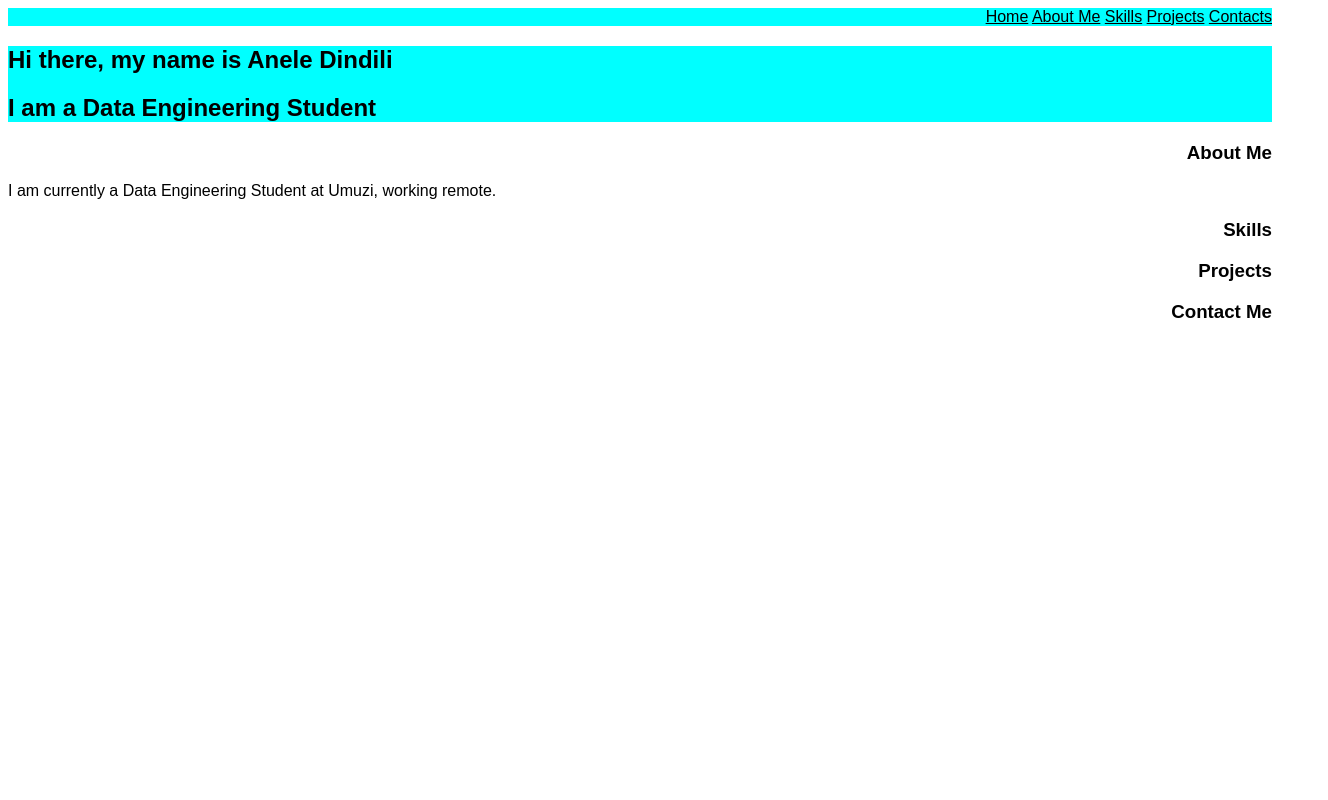
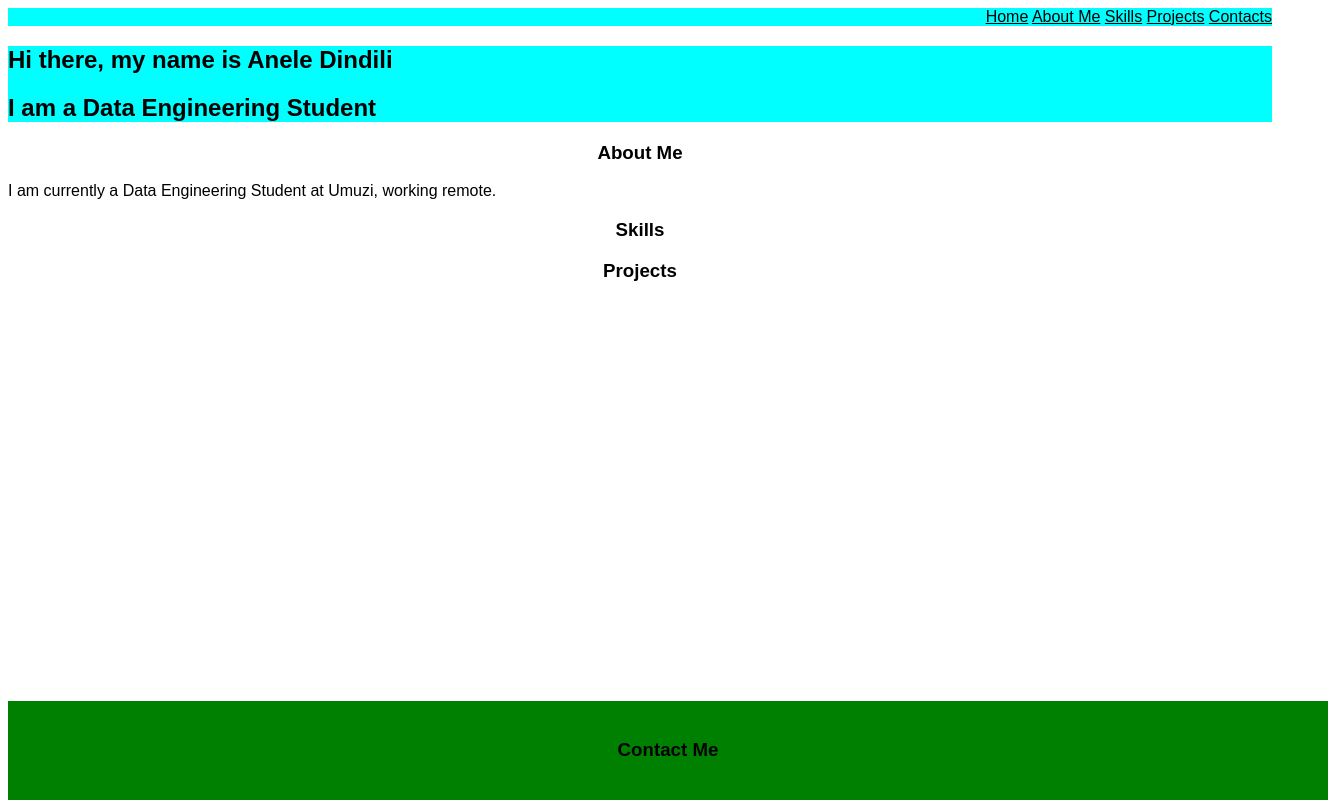
Before and after one commit to Anele-e/Simple-Website, a plain HTML site: page index.html in a window 1280 px wide. Shown: the whole page, 1328 px wide, since content can reach past the window. Drawn offline with Linux system fonts and the light colour scheme.

Commit message:
another commit

```diff
--- a/index.html
+++ b/index.html
@@ -14,7 +14,7 @@
                 <a href="#about-me">About Me</a>
                 <a href="#skills">Skills</a>
                 <a href="#projects">Projects</a>
-                <a href="#contact-me">Contacts</a>
+                <a href="#footer">Contacts</a>
             </div>
         </nav>
     </header>
@@ -33,9 +33,9 @@
     <section id="projects">
         <h3>Projects</h3>
     </section>
-    <section id="contact-me">
+    <footer id="footer">
         <h3>Contact Me</h3>
-    </section>
+    </footer>
 
 </body>
 </html>
--- a/main.css
+++ b/main.css
@@ -21,8 +21,17 @@ nav a:hover {
     color: orange;
 }
 h3 {
-    text-align: right;
+    text-align: center;
 }
 .home-color {
     background-color: aqua;
 }
+footer {
+    background-color: green;
+    color: black;
+    text-align: center;
+    padding: 20px;
+    position: absolute;
+    bottom: 0;
+    width: 100%;
+}
```
